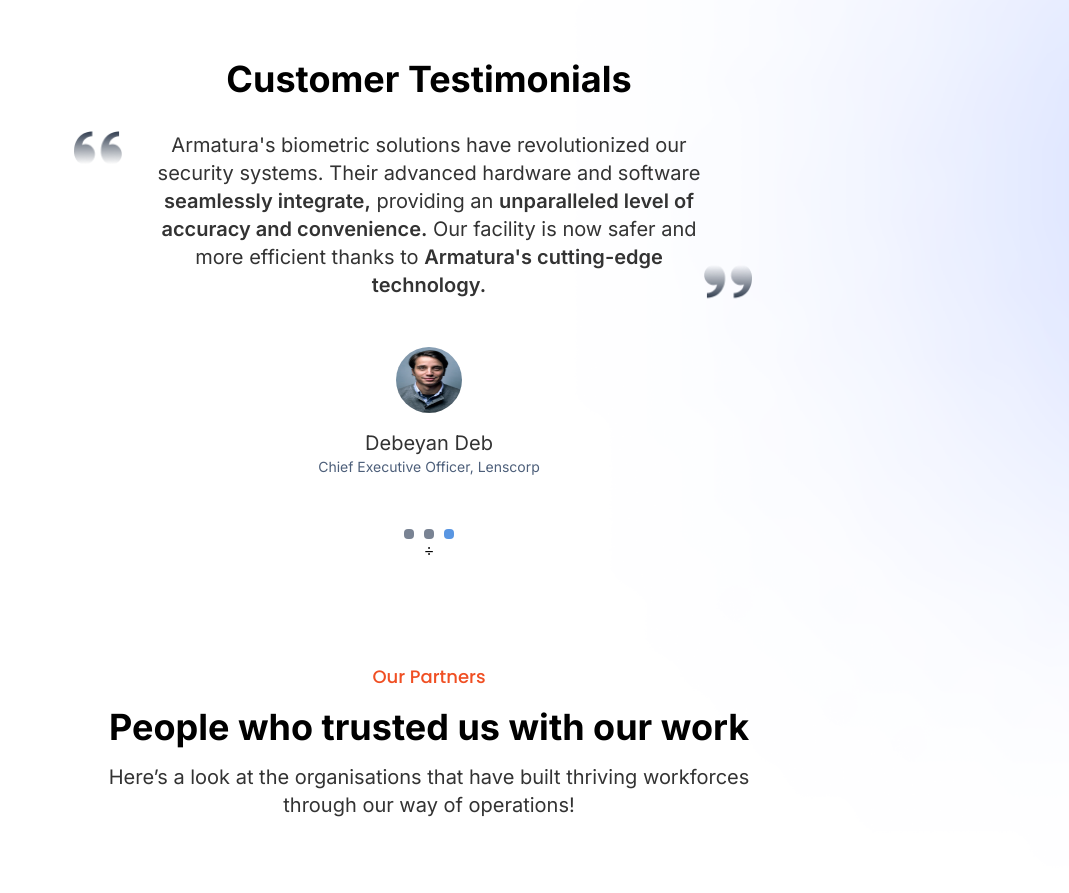
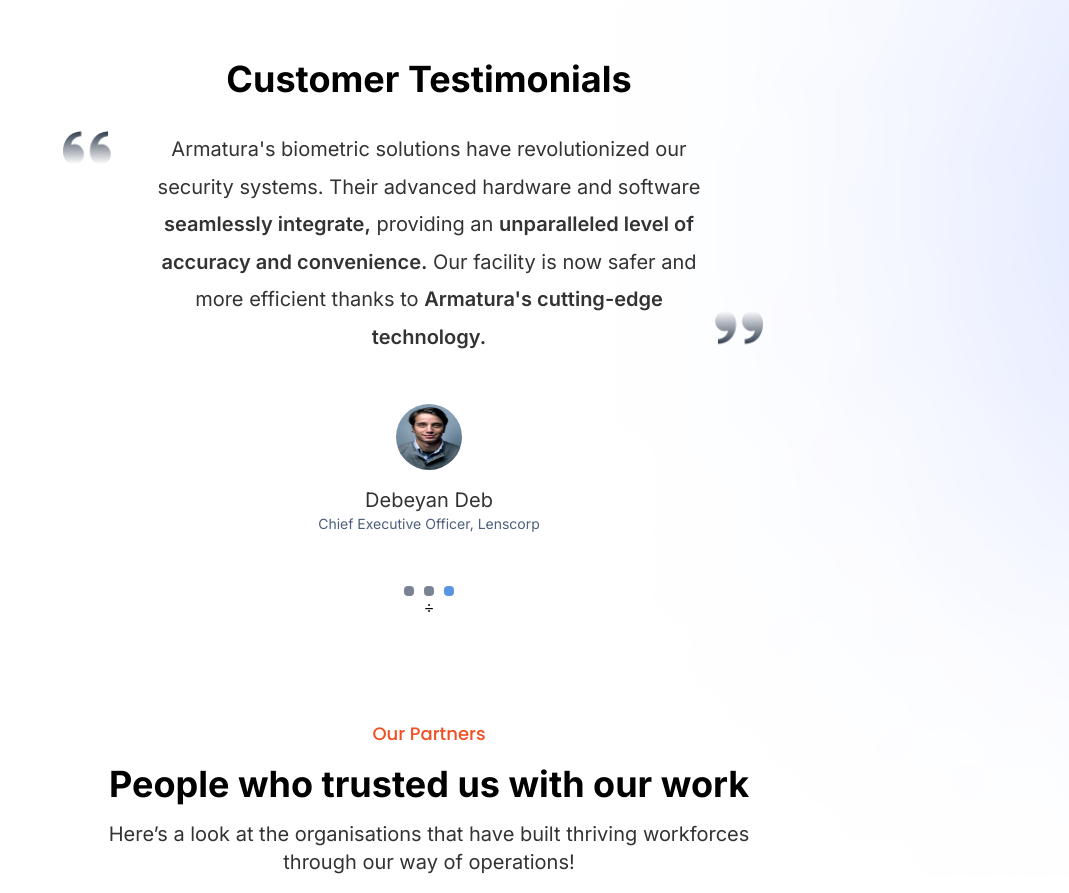
Before and after one commit to nilamadhab47/ama, a Next.js app: page / in a window 1280 px wide. Shown: the part 3100-3993 px from the top of the page, without its empty margins (211-1280 px from the left). Built offline with nearby package versions, Linux system fonts and the light colour scheme.

Commit message:
changes in customer

```diff
--- a/components/TestimonialSlider.js
+++ b/components/TestimonialSlider.js
@@ -77,20 +77,20 @@
       <div className="relative">
         <div className="testimonial-container">
           <div className="testimonial-content">
-            <p className="text-reviewColor font-inter text-xl mb-12 pr-[250px] pl-[250px] relative">
+            <p className="text-reviewColor font-inter text-xl mb-12 pr-[250px] pl-[250px] relative" style={{lineHeight: "37.5px"}}>
             <Image
               src={"/images/quote.png"}
               alt="quote"
               width={48}
               height={33}
-              className=" absolute left-[17%]"
+              className=" absolute left-[16%]"
             />{" "}{testimonialData[currentTestimonialIndex].text}
             <Image
               src={"/images/quote.png"}
               alt="quote"
               width={48}
               height={33}
-              className=" absolute bottom-0 right-[20%] top-[80%] rotate-180"
+              className=" absolute bottom-0 right-[19%] top-[80%] rotate-180"
             />
             </p>
 
```
